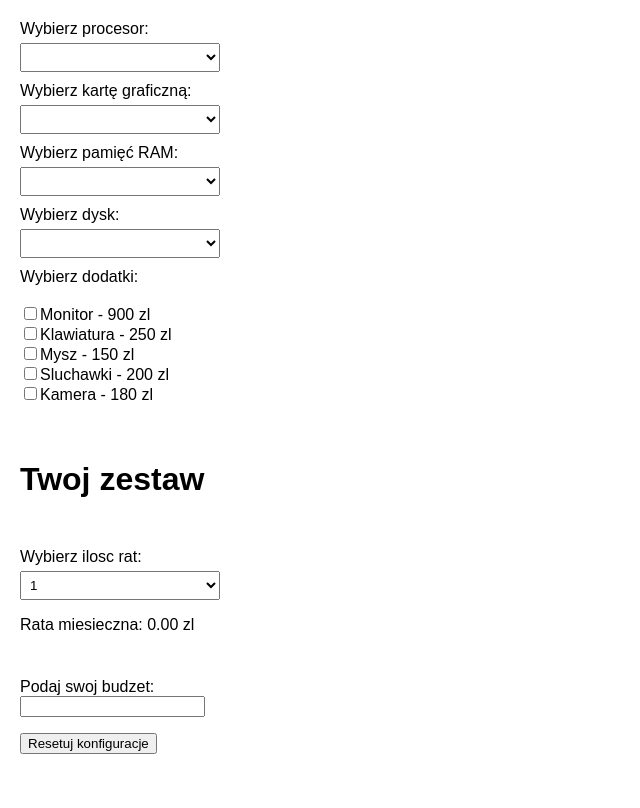
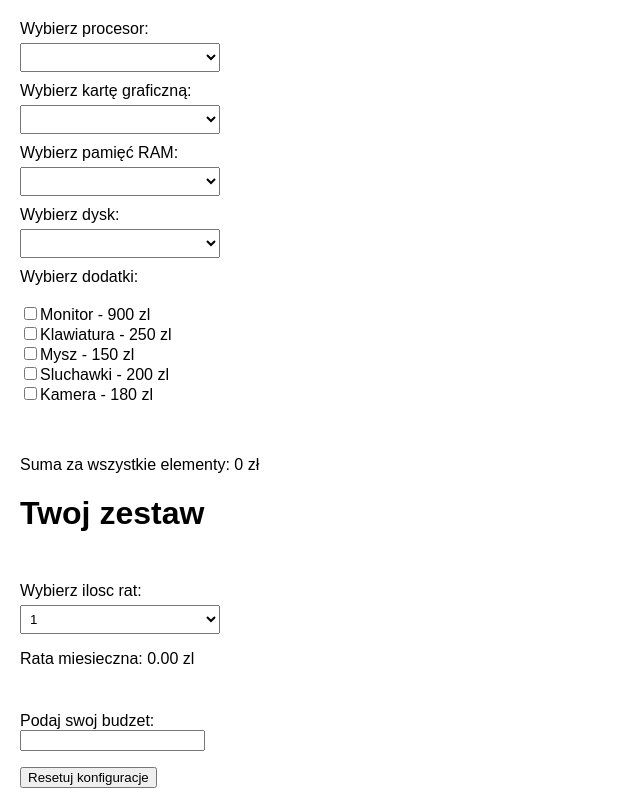
Before and after one commit to TheFireGoose/ComputerConfigurationSite, a plain HTML site: page index.html in a window 1280 px wide. Both pictures are taken after a click on the button "Resetuj konfiguracje". Shown: the whole page, without its empty margins (0-640 px from the left). Drawn offline with nearby package versions, Linux system fonts and the light colour scheme.

Commit message:
Naprawa przycisku resetowania konfiguracji

```diff
--- a/index.html
+++ b/index.html
@@ -80,10 +80,11 @@
 
         $("#reset").click(function(){
             $("select").each(function(){
-                $(this).prop("selectedIndex", 0);
+                $(this).prop("selectedIndex", 0).change();
             });
             $(".dodatek").prop("checked", false);
             $("#budzet").val("");
+            $("#podglad").attr("src", "");
         });
 
     });
```
